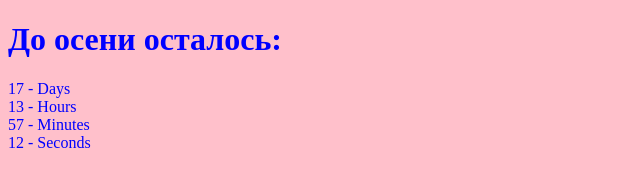
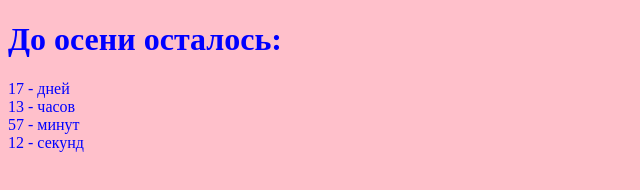
Before and after one commit to YermakovaDina/goit-js-hw-11-timer, a plain HTML site: page index.html in a window 1280 px wide. Shown: the full height of the page, 0-640 px from the left. Drawn offline with Linux system fonts and the light colour scheme.

Commit message:
Update index.html

```diff
--- a/index.html
+++ b/index.html
@@ -1,5 +1,5 @@
 <!DOCTYPE html>
-<html lang="en">
+<html lang="ru">
   <head>
     <meta charset="UTF-8" />
     <meta http-equiv="X-UA-Compatible" content="IE=edge" />
@@ -11,22 +11,22 @@
     <div class="timer" id="timer-1">
       <div class="field">
         <span class="value" data-value="days"></span>
-        <span class="tag">- Days</span>
+        <span class="tag">- дней</span>
       </div>
 
       <div class="field">
         <span class="value" data-value="hours"></span>
-        <span class="tag">- Hours</span>
+        <span class="tag">- часов</span>
       </div>
 
       <div class="field">
         <span class="value" data-value="mins"></span>
-        <span class="tag">- Minutes</span>
+        <span class="tag">- минут</span>
       </div>
 
       <div class="field">
         <span class="value" data-value="secs"></span>
-        <span class="tag">- Seconds</span>
+        <span class="tag">- секунд</span>
       </div>
     </div>
 
```
